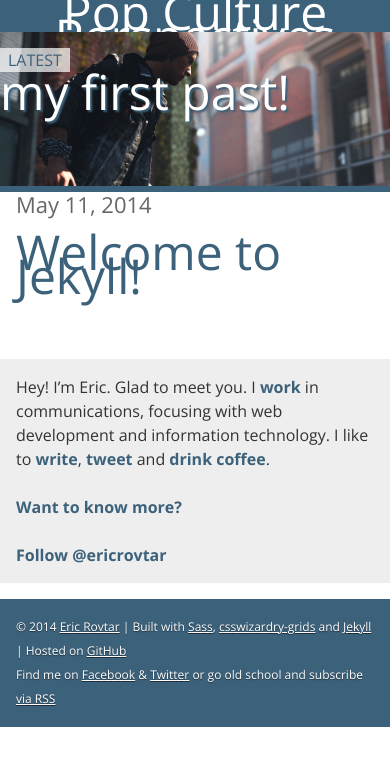
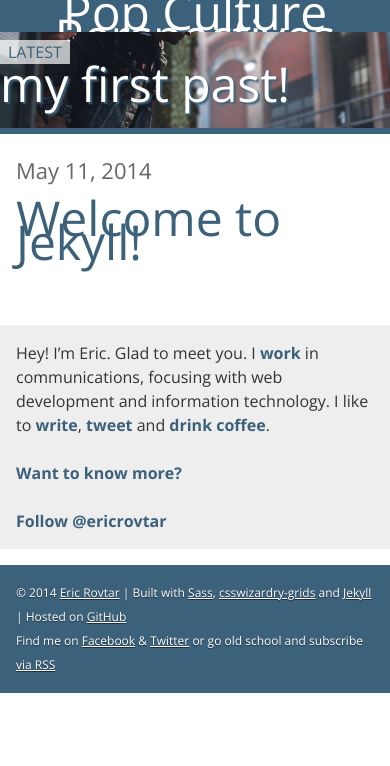
Before and after one commit to ericrovtar/ericrovtar.github.io, a Jekyll site: the page built from index.html, in a window 390 px wide. Shown: the top 766 px of the page. Built offline with Jekyll 4.4.1, drawn with Linux system fonts in a browser that asks for light colours; comment, search, counter and statistics services are not loaded.

Commit message:
Mobile styling updates

```diff
--- a/styles/sass/styles.css
+++ b/styles/sass/styles.css
@@ -1291,7 +1291,7 @@ blockquote, p, .addBottomMargin {
     @media only screen and (max-width: 480px) {
       .banner h1 {
         top: 0;
-        height: 66px; } }
+        margin-bottom: 0; } }
     .banner h1 a {
       color: #FFF;
       text-decoration: none; }
@@ -1305,8 +1305,8 @@ blockquote, p, .addBottomMargin {
         padding: 1em 0; } }
   @media only screen and (max-width: 480px) {
     .banner {
-      top: 0;
-      height: auto; } }
+      height: auto;
+      padding: 1em 0; } }
 
 .content a {
   color: #3c617a;
--- a/styles/sass/styles.scss
+++ b/styles/sass/styles.scss
@@ -290,7 +290,8 @@ blockquote, p, .addBottomMargin {
 
 		@include grid-media-query("palm") {
 			top: 0;
-			height: ($magic-number * 3) - ($magic-number / 4);
+            margin-bottom: 0;
+			//height: ($magic-number * 3) - ($magic-number / 4);
 		}
 
         a
@@ -313,8 +314,9 @@ blockquote, p, .addBottomMargin {
     }
 
 	@include grid-media-query("palm") {
-		top: 0;
         height: auto;
+
+        padding: 1em 0;
 		//min-height: ($magic-number * 3) - ($magic-number / 4);
 	}
 }
--- a/styles/styles.css
+++ b/styles/styles.css
@@ -1445,7 +1445,7 @@ blockquote, p, .addBottomMargin {
     @media only screen and (max-width: 480px) {
       .banner h1 {
         top: 0;
-        height: 66px; } }
+        margin-bottom: 0; } }
     .banner h1 a {
       color: #FFF;
       text-decoration: none; }
@@ -1459,8 +1459,8 @@ blockquote, p, .addBottomMargin {
         padding: 1em 0; } }
   @media only screen and (max-width: 480px) {
     .banner {
-      top: 0;
-      height: auto; } }
+      height: auto;
+      padding: 1em 0; } }
 
 .content a {
   color: #3c617a;
```
Also changed, not shown: 1 other file.
